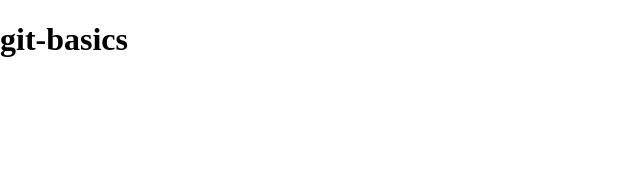
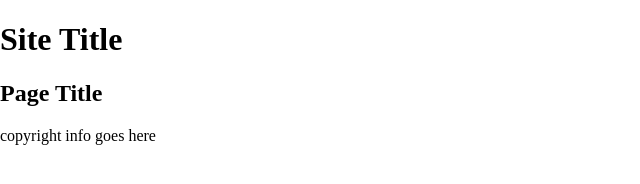
Before and after one commit to Nhoward388/git-basics, a plain HTML site: page index.html in a window 1280 px wide. Shown: the whole page, without its empty margins (0-640 px from the left). Drawn offline with nearby package versions, Linux system fonts and the light colour scheme.

Commit message:
added more info to template

```diff
--- a/index.html
+++ b/index.html
@@ -18,13 +18,15 @@
 
 <body>
   <header>
-    <h1>git-basics</h1>
+    <h1>Site Title</h1>
   </header>
   <nav id="pageNav">
   </nav>
   <main>
+    <h2>Page Title</h2>
   </main>
   <footer>
+    copyright info goes here
   </footer>
   <script>
     //use the modernizr load to load up external scripts. This will load the scripts asynchronously, but the order listed matters. Although it will load all scripts in parallel, it will execute them in the order listed
```
